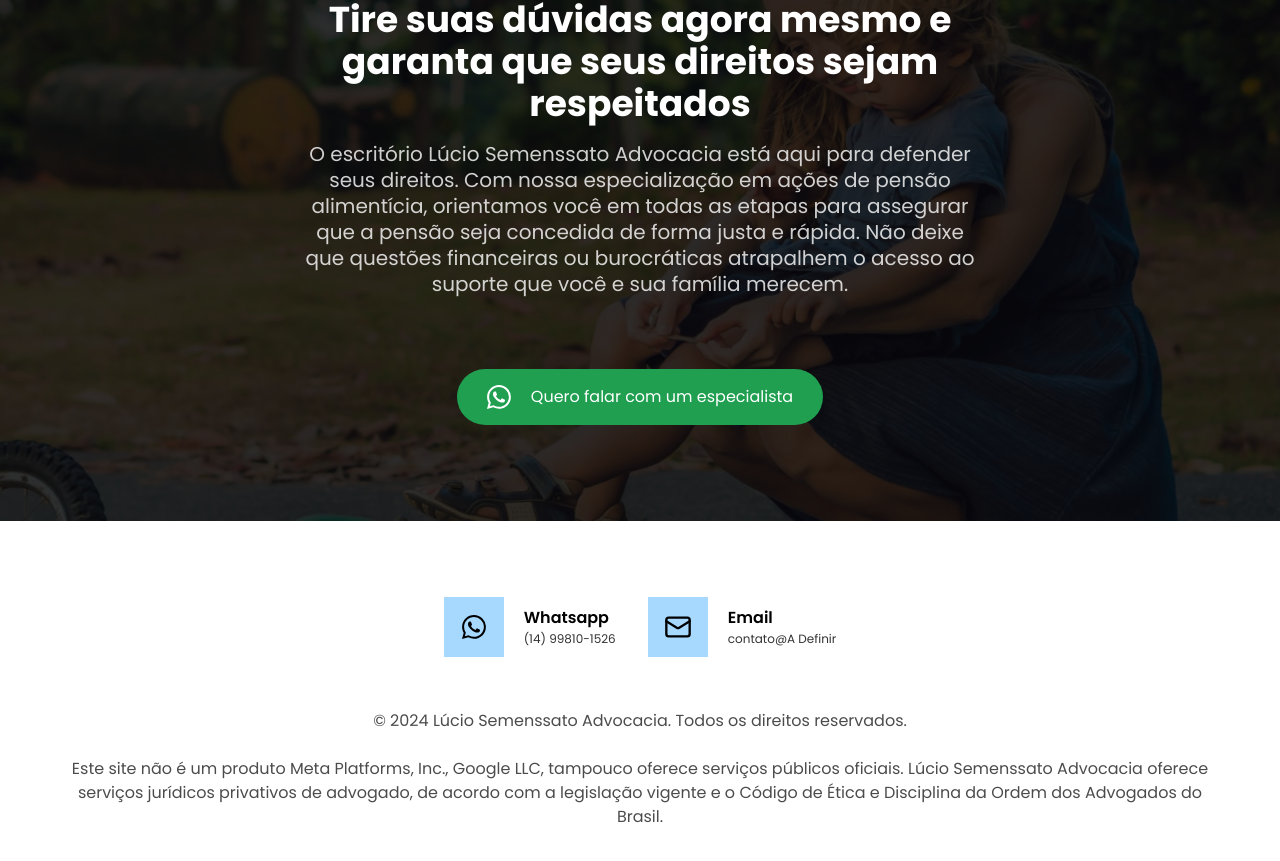
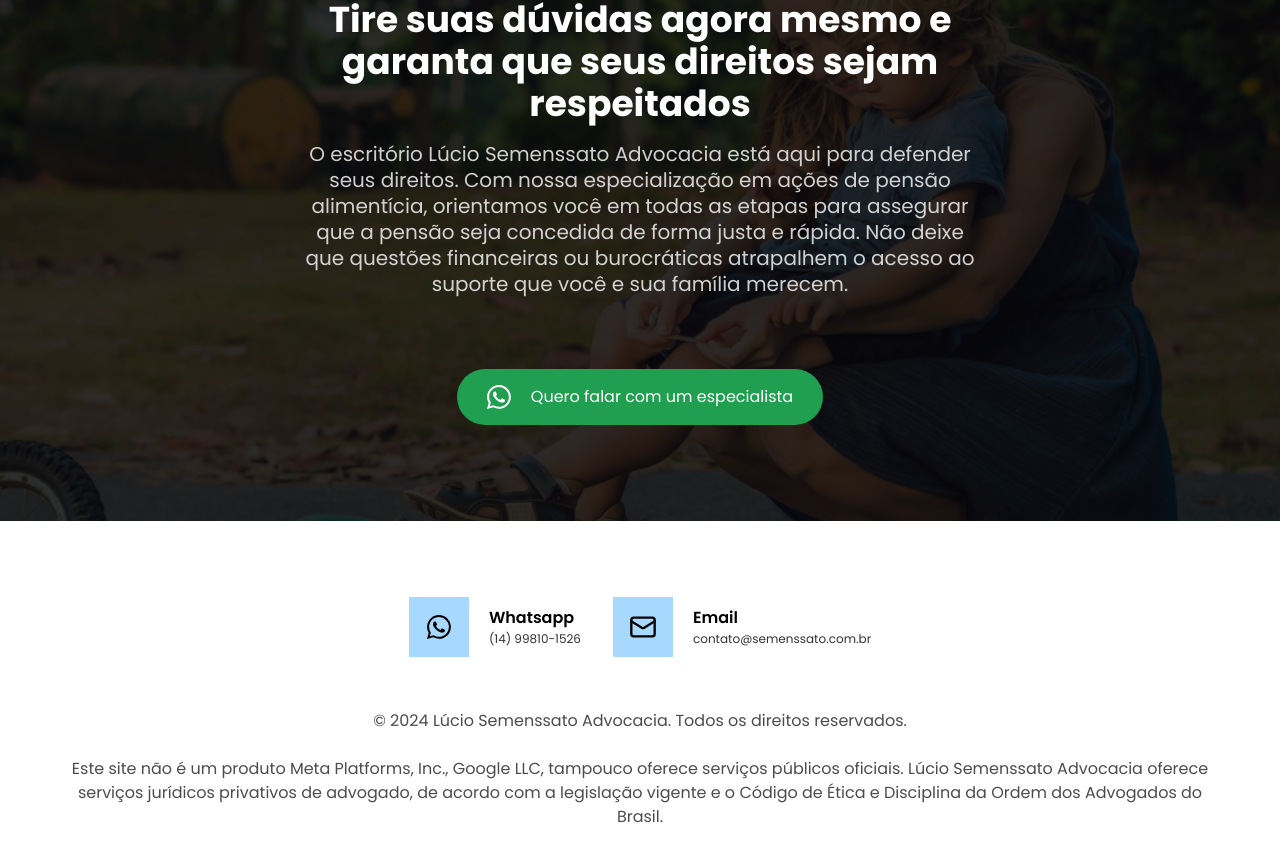
Before and after one commit to EdisonMatos/LP-Semensato, a React (Vite) app: page /pensao in a window 1280 px wide. Shown: the part 3948-4809 px from the top of the page. Built offline with nearby package versions, Linux system fonts and the light colour scheme; a web font is replaced by a local one; what tailwindcss-gradients would draw is missing.

Commit message:
feat: Correção de emails

```diff
--- a/src/content/LpContent.jsx
+++ b/src/content/LpContent.jsx
@@ -11,7 +11,7 @@ const infos = {
     secondPart: "1526", // Apenas os 4 últimos números
   },
   email: "contato", // Email desejado pelo cliente
-  domain: "A Definir", // Sem "www"
+  domain: "semenssato.com.br", // Sem "www"
   instagramProfile: "A Definir", // Sem o @
   whatsappDefaultMessage:
     "Olá! Vim através do site de vocês e gostaria de tirar umas dúvidas.",
--- a/src/content/LpDistrato.jsx
+++ b/src/content/LpDistrato.jsx
@@ -11,7 +11,7 @@ const infos = {
     secondPart: "1526", // Apenas os 4 últimos números
   },
   email: "contato", // Email desejado pelo cliente
-  domain: "A Definir", // Sem "www"
+  domain: "semenssato.com.br", // Sem "www"
   instagramProfile: "A Definir", // Sem o @
   whatsappDefaultMessage:
     "Olá! Vim através do site de vocês e gostaria de tirar umas dúvidas.",
--- a/src/content/content.jsx
+++ b/src/content/content.jsx
@@ -67,7 +67,7 @@ const currentYear = new Date().getFullYear();
 export const infos = {
   name: "Dr. Lúcio Semenssato",
   email: "contato", // Email desejado pelo cliente
-  domain: "A Definir", // Sem "www"
+  domain: "semenssato.com.br", // Sem "www"
   phone: {
     ddd: "14",
     firstPart: "99810", // Apenas os 5 primeiros números (incluindo o 9)
```
